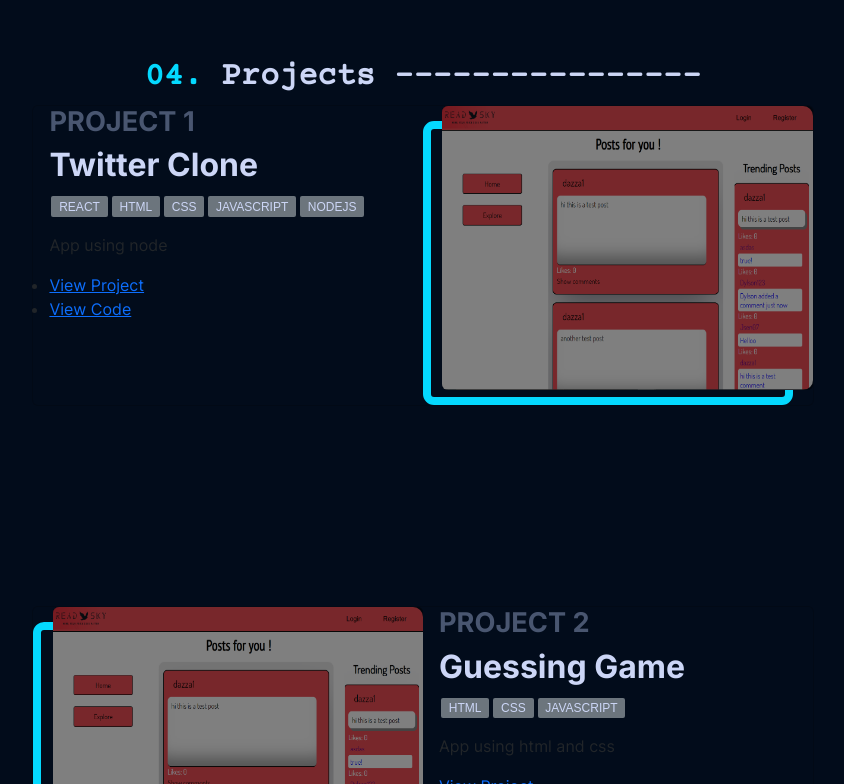
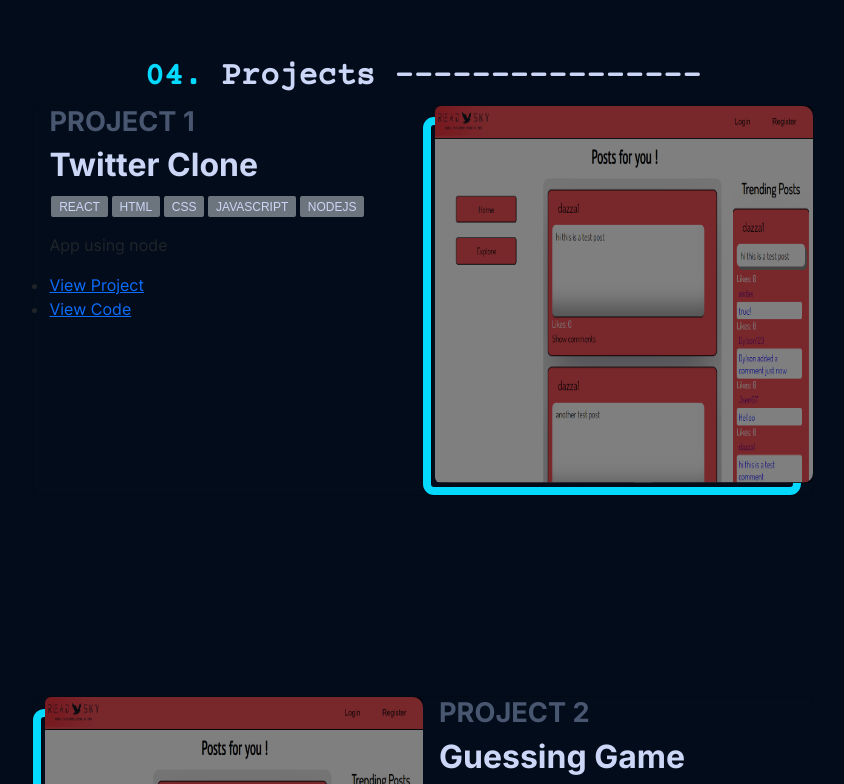
Before and after one commit to darylbg/db-portfolio, a React (Create React App) app: page / in a window 1280 px wide. Shown: the part 1896-2680 px from the top of the page, without its empty margins (217-1061 px from the left). Built offline with nearby package versions, Linux system fonts and the light colour scheme.

Commit message:
updated project styling

```diff
--- a/src/assets/css/ProjectComponent.css
+++ b/src/assets/css/ProjectComponent.css
@@ -99,16 +99,16 @@
 .card-image {
     box-sizing: border-box;
     position: relative;
-    aspect-ratio: 1.3/1;
+    aspect-ratio: 1/1;
 }
 
 .img-border {
     border: 8px solid var(--green);
     position: absolute;
-    height: 95%;
-    aspect-ratio: 1.3/1;
+    height: 97%;
+    aspect-ratio: 1/1;
     bottom: 0;
-    right: 5%;
+    right: 3%;
     border-radius: 11px;
     -moz-border-radius: 11px;
     -webkit-border-radius: 11px;
@@ -120,8 +120,8 @@
     top: 0;
     right: 0;
     border-radius: 10px;
-    height: 95%;
-    aspect-ratio: 1.3/1;
+    height: 97%;
+    aspect-ratio: 1/1;
     z-index: 1;
 }
 
@@ -130,8 +130,8 @@
     position: absolute;
     top: 0;
     right: 0;
-    width: 95%;
-    height: 95%;
+    width: 97%;
+    height: 97%;
     border-radius: 5px;
     background-color: rgba(0,0,0, 0.5);
     z-index: 2;
```
